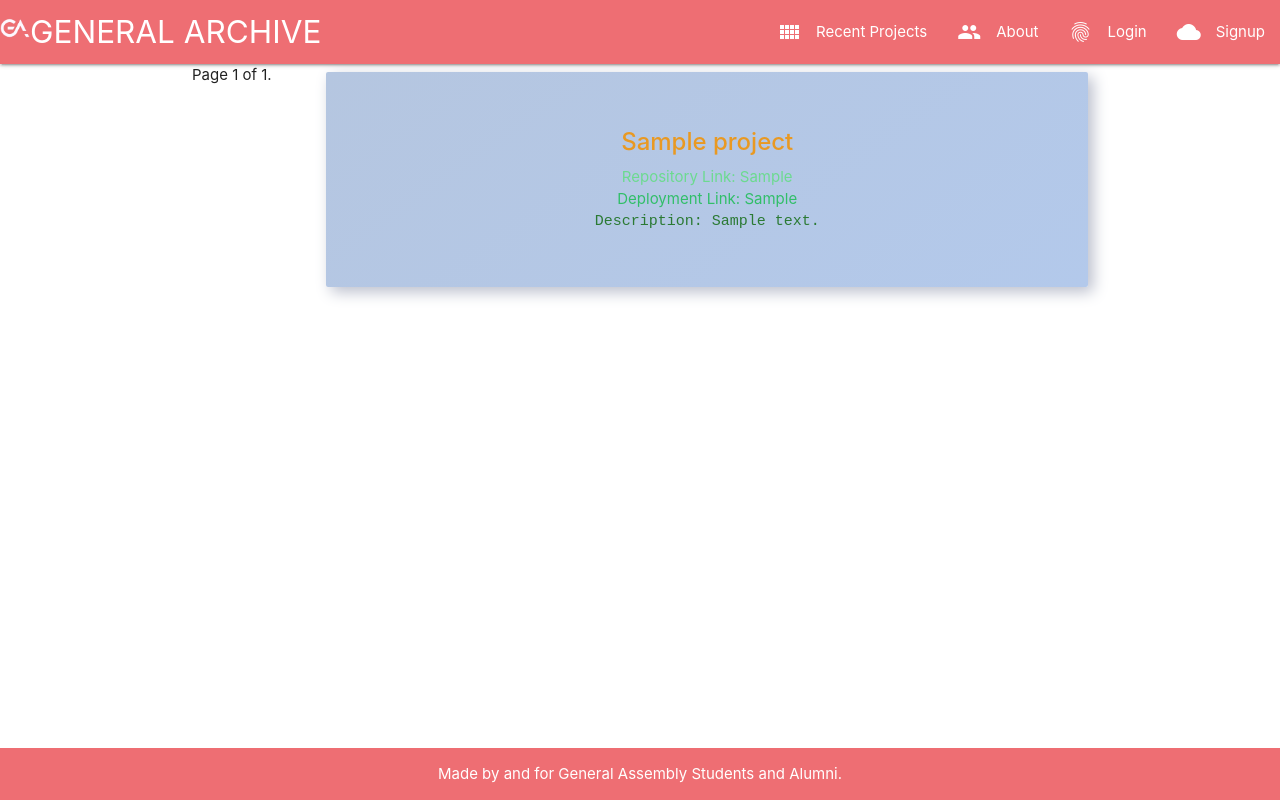
After one commit to NoahCSmith93/General-Archive, a Django app: page /projects/ in a window 1280 px wide. The commit adds this page. Run offline with Django 3.2, Linux system fonts and the light colour scheme; tables that the repository leaves empty hold one stand-in row (values such as "Sample post"); some libraries are stand-ins or nearby versions.

Commit message:
Adds project list functionality including pagination (Noah)

```diff
--- a/main_app/models.py
+++ b/main_app/models.py
@@ -21,6 +21,9 @@ class Project(models.Model):
     def get_absolute_url(self):
         return reverse('project_detail', kwargs={'project_id': self.id})
 
+    class Meta:
+        ordering = ['-id']
+
 
 
 class Comment(models.Model):
--- a/main_app/templates/base.html
+++ b/main_app/templates/base.html
@@ -21,12 +21,14 @@
 
         </ul>
         <ul class="right">
+          <li><a href="{% url 'project_list' %}"><i class="material-icons left">view_comfy</i>Recent Projects</a></li>
           {% if user.is_authenticated %}
-            <li><a href="{% url 'about' %}"><i class="material-icons left">people</i>About</a></li>
             <li><a href="{% url 'project_create' %}"><i class="material-icons left">add</i>New Project</a></li>
             <li><a href="{% url 'user_redirect' %}"><i class="material-icons left">face</i>Profile</a></li>
+            <li><a href="{% url 'about' %}"><i class="material-icons left">people</i>About</a></li>
             <li><a href="{% url 'logout' %}"><i class="material-icons left">cancel</i>Logout</a></li>
           {% else %}
+            <li><a href="{% url 'about' %}"><i class="material-icons left">people</i>About</a></li>
             <li><a href="{% url 'login' %}"><i class="material-icons left">fingerprint</i>Login</a></li>
             <li><a href="{% url 'signup' %}"><i class="material-icons left">cloud</i>Signup</a></li>
           {% endif %}
--- /dev/null
+++ b/main_app/templates/main_app/project_list.html
@@ -0,0 +1,44 @@
+{% extends 'base.html' %}
+{% block content %}
+
+    <div class="page-content">
+        <div class="project-list">
+            {% for project in page_obj %}
+            <div class="project">
+                <a href="{% url 'project_detail' project.id %}">
+                    <div class="card">
+                        <div class="card-content">
+                            <span class="card-title">{{ project.title }}</span>
+                            <p>Repository Link: {{ project.repository }}</p>
+                            <p>Deployment Link: {{ project.deployment }}</p>
+                            <p>Description: {{ project.description }}</p>
+                        </div>
+                    </div>
+                </a>
+            </div>
+            {% empty %}
+            <p>No projects yet!</p>
+            {% endfor %}
+
+        </div>
+        <div class="pagination">
+            <span class="step-links">
+                {% if page_obj.has_previous %}
+                <a href="?page=1">&laquo; first</a>
+                <a href="?page={{ page_obj.previous_page_number }}">previous</a>
+                {% endif %}
+
+                <span class="current">
+                    Page {{ page_obj.number }} of {{ page_obj.paginator.num_pages }}.
+                </span>
+
+                {% if page_obj.has_next %}
+                <a href="?page={{ page_obj.next_page_number }}">next</a>
+                <a href="?page={{ page_obj.paginator.num_pages }}">last &raquo;</a>
+                {% endif %}
+            </span>
+        </div>
+    </div>
+
+
+{% endblock %}
--- a/main_app/templates/projects/detail.html
+++ b/main_app/templates/projects/detail.html
@@ -3,7 +3,11 @@
 
     <div class="row">
         <div class="col s6">
-            <img src="{{ project.thumbnail }}" alt="Project thumbnail">
+            {% if project.thumbnail %}
+                <img src="{{ project.thumbnail }}" alt="Project thumbnail">
+            {% else %}
+                <p>Upload a thumbnail!</p>
+            {% endif %}
             <form action="{% url 'add_project_photo' project.id %}" method="post" class="card-panel" enctype="multipart/form-data">
                 {% csrf_token %}
                 <input type="file" name="photo-file">
--- a/main_app/urls.py
+++ b/main_app/urls.py
@@ -21,7 +21,7 @@ urlpatterns = [
 
     #### Projects:
     # Shows the most recently created projects
-    # path('projects/', views.projects_index, name='index'),
+    path('projects/', views.ProjectList.as_view(), name='project_list'),
     # Projects info page will also include comments, stored in their own table.
     # Project info page including thumbnail. Links to owning user page, github repo, deployment page.
     path('projects/<int:project_id>/', views.project_detail, name='project_detail'),
--- a/main_app/views.py
+++ b/main_app/views.py
@@ -141,6 +141,10 @@ class ProjectDelete(DeleteView, LoginRequiredMixin):
         success_url = reverse("user_profile", kwargs={"user_id": user_id})
         return success_url
 
+class ProjectList(ListView):
+    model = Project
+    paginate_by = 30
+
 
 ## Comments
 class CommentCreate(CreateView, LoginRequiredMixin):
```
